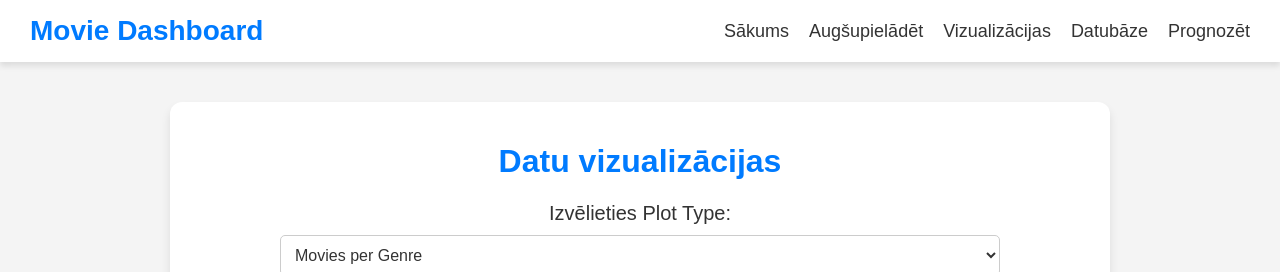
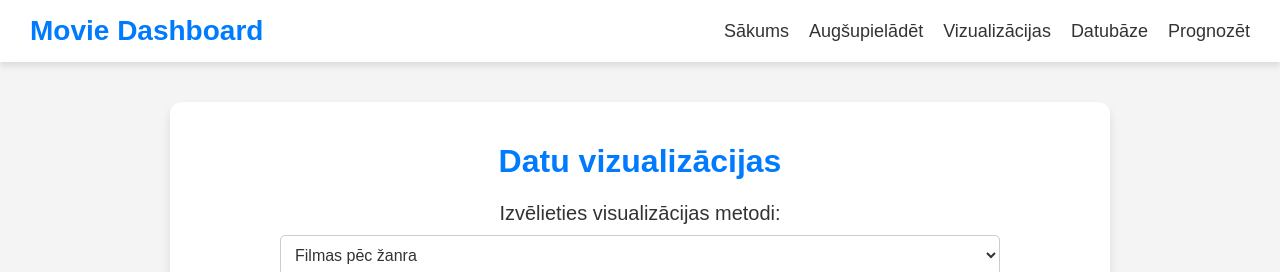
Before and after one commit to anysad/coding-website, a Flask app: page /visualizations in a window 1280 px wide. Shown: the top 272 px of the page. Run offline with Flask 3, Linux system fonts and the light colour scheme; tables that the repository leaves empty hold one stand-in row (values such as "Sample post").

Commit message:
make multiple useful changes
* move plots from app.py to plots.py
* change style.css
* translate some text from english to latvian

```diff
--- a/app.py
+++ b/app.py
@@ -1,12 +1,9 @@
 from flask import Flask, render_template, request, redirect, url_for
 import pandas as pd
 import matplotlib
-import matplotlib.pyplot as plt
-import seaborn as sns
 from peewee import *
 from sklearn.linear_model import LinearRegression
-from io import BytesIO
-import base64
+from plots import plot_avg_rating_per_year, plot_movies_per_genre, plot_rating_by_genre_box, plot_rating_distribution, plot_rating_vs_votes
 
 app = Flask(__name__)
 matplotlib.use('Agg')
@@ -42,85 +39,6 @@ def load_csv_to_db(csv_file):
             votes=row['votes']
         )
 
-# Plot functions returning base64-encoded images
-def plot_movies_per_genre(df):
-    plt.figure(figsize=(10, 6))
-    genre_count = df['genre'].value_counts()
-    sns.barplot(x=genre_count.index, y=genre_count.values)
-    plt.xlabel('Genre')
-    plt.ylabel('Count')
-    plt.xticks(rotation=45)
-    plt.tight_layout()
-    buf = BytesIO()
-    plt.savefig(buf, format='png')
-    buf.seek(0)
-    plot_data = base64.b64encode(buf.getvalue()).decode('utf-8')
-    buf.close()
-    plt.clf()
-    plt.close('all')
-    return plot_data
-
-def plot_avg_rating_per_year(df):
-    plt.figure(figsize=(10, 6))
-    yearly_rating = df.groupby('release_year')['rating'].mean()
-    yearly_rating.plot(kind='line')
-    plt.xlabel('Release Year')
-    plt.ylabel('Average Rating')
-    plt.tight_layout()
-    buf = BytesIO()
-    plt.savefig(buf, format='png')
-    buf.seek(0)
-    plot_data = base64.b64encode(buf.getvalue()).decode('utf-8')
-    buf.close()
-    plt.clf()
-    plt.close('all')
-    return plot_data
-
-def plot_rating_vs_votes(df):
-    plt.figure(figsize=(10, 6))
-    sns.scatterplot(x='votes', y='rating', data=df)
-    plt.xlabel('Votes')
-    plt.ylabel('Rating')
-    plt.tight_layout()
-    buf = BytesIO()
-    plt.savefig(buf, format='png')
-    buf.seek(0)
-    plot_data = base64.b64encode(buf.getvalue()).decode('utf-8')
-    buf.close()
-    plt.clf()
-    plt.close('all')
-    return plot_data
-
-def plot_rating_distribution(df):
-    plt.figure(figsize=(10, 6))
-    sns.histplot(df['rating'], bins=20, kde=True)
-    plt.xlabel('Rating')
-    plt.ylabel('Frequency')
-    plt.tight_layout()
-    buf = BytesIO()
-    plt.savefig(buf, format='png')
-    buf.seek(0)
-    plot_data = base64.b64encode(buf.getvalue()).decode('utf-8')
-    buf.close()
-    plt.clf()
-    plt.close('all')
-    return plot_data
-
-def plot_rating_by_genre_box(df):
-    plt.figure(figsize=(12, 6))
-    sns.boxplot(x='genre', y='rating', data=df)
-    plt.xlabel('Genre')
-    plt.ylabel('Rating')
-    plt.xticks(rotation=45)
-    plt.tight_layout()
-    buf = BytesIO()
-    plt.savefig(buf, format='png')
-    buf.seek(0)
-    plot_data = base64.b64encode(buf.getvalue()).decode('utf-8')
-    buf.close()
-    plt.close()
-    return plot_data
-
 # Routes
 @app.route('/')
 def home():
@@ -144,11 +62,11 @@ def visualizations():
 
     # Define available plot options
     plot_options = [
-        {"id": "genre", "title": "Movies per Genre", "func": plot_movies_per_genre},
-        {"id": "year", "title": "Average Rating per Year", "func": plot_avg_rating_per_year},
-        {"id": "votes", "title": "Rating vs. Votes", "func": plot_rating_vs_votes},
-        {"id": "distribution", "title": "Distribution of Ratings", "func": plot_rating_distribution},
-        {"id": "box", "title": "Rating Distribution by Genre", "func": plot_rating_by_genre_box}
+        {"id": "genre", "title": "Filmas pēc žanra", "func": plot_movies_per_genre},
+        {"id": "year", "title": "Vidējais vērtējums gadā", "func": plot_avg_rating_per_year},
+        {"id": "votes", "title": "Vērtējums vs. Balss", "func": plot_rating_vs_votes},
+        {"id": "distribution", "title": "Vērtējumu izplatīšana", "func": plot_rating_distribution},
+        {"id": "box", "title": "Vērtējumu izplatīšana pēc žanra", "func": plot_rating_by_genre_box}
     ]
 
     df = pd.DataFrame(list(movies.dicts()))
--- /dev/null
+++ b/plots.py
@@ -0,0 +1,87 @@
+import pandas as pd
+import matplotlib
+import matplotlib.pyplot as plt
+import seaborn as sns
+from io import BytesIO
+import base64
+
+matplotlib.use('Agg')
+
+# Plot functions returning base64-encoded images
+def plot_movies_per_genre(df):
+    plt.figure(figsize=(10, 6))
+    genre_count = df['genre'].value_counts()
+    sns.barplot(x=genre_count.index, y=genre_count.values)
+    plt.xlabel('Žanrs')
+    plt.ylabel('Daudzums')
+    plt.xticks(rotation=45)
+    plt.tight_layout()
+    buf = BytesIO()
+    plt.savefig(buf, format='png')
+    buf.seek(0)
+    plot_data = base64.b64encode(buf.getvalue()).decode('utf-8')
+    buf.close()
+    plt.clf()
+    plt.close('all')
+    return plot_data
+
+def plot_avg_rating_per_year(df):
+    plt.figure(figsize=(10, 6))
+    yearly_rating = df.groupby('release_year')['rating'].mean()
+    yearly_rating.plot(kind='line')
+    plt.xlabel('Izdošanas gads')
+    plt.ylabel('Vidējais vērtējums')
+    plt.tight_layout()
+    buf = BytesIO()
+    plt.savefig(buf, format='png')
+    buf.seek(0)
+    plot_data = base64.b64encode(buf.getvalue()).decode('utf-8')
+    buf.close()
+    plt.clf()
+    plt.close('all')
+    return plot_data
+
+def plot_rating_vs_votes(df):
+    plt.figure(figsize=(10, 6))
+    sns.scatterplot(x='votes', y='rating', data=df)
+    plt.xlabel('Balsis')
+    plt.ylabel('Vērtējums')
+    plt.tight_layout()
+    buf = BytesIO()
+    plt.savefig(buf, format='png')
+    buf.seek(0)
+    plot_data = base64.b64encode(buf.getvalue()).decode('utf-8')
+    buf.close()
+    plt.clf()
+    plt.close('all')
+    return plot_data
+
+def plot_rating_distribution(df):
+    plt.figure(figsize=(10, 6))
+    sns.histplot(df['rating'], bins=20, kde=True)
+    plt.xlabel('Vērtējums')
+    plt.ylabel('Biežums')
+    plt.tight_layout()
+    buf = BytesIO()
+    plt.savefig(buf, format='png')
+    buf.seek(0)
+    plot_data = base64.b64encode(buf.getvalue()).decode('utf-8')
+    buf.close()
+    plt.clf()
+    plt.close('all')
+    return plot_data
+
+def plot_rating_by_genre_box(df):
+    plt.figure(figsize=(12, 6))
+    sns.boxplot(x='genre', y='rating', data=df)
+    plt.xlabel('Žanrs')
+    plt.ylabel('Vērtējums')
+    plt.xticks(rotation=45)
+    plt.tight_layout()
+    buf = BytesIO()
+    plt.savefig(buf, format='png')
+    buf.seek(0)
+    plot_data = base64.b64encode(buf.getvalue()).decode('utf-8')
+    buf.close()
+    plt.close()
+    return plot_data
--- a/static/css/style.css
+++ b/static/css/style.css
@@ -58,7 +58,7 @@ h1, h3 {
 }
 
 p {
-    font-size: 18px;
+    font-size: 20px;
 }
 
 /* Table */
--- a/templates/visualizations.html
+++ b/templates/visualizations.html
@@ -9,7 +9,7 @@
         <h1>Datu vizualizācijas</h1>
         <form method="post">
             <div class="form-group">
-                <label for="plot_type">Izvēlieties Plot Type:</label>
+                <label for="plot_type">Izvēlieties visualizācijas metodi:</label>
                 <select name="plot_type" id="plot_type" class="form-control" onchange="this.form.submit()">
                     {% for option in plot_options %}
                         <option value="{{ option.id }}" {% if selected_plot and selected_plot[0] == option.title %}selected{% endif %}>{{ option.title }}</option>
```
